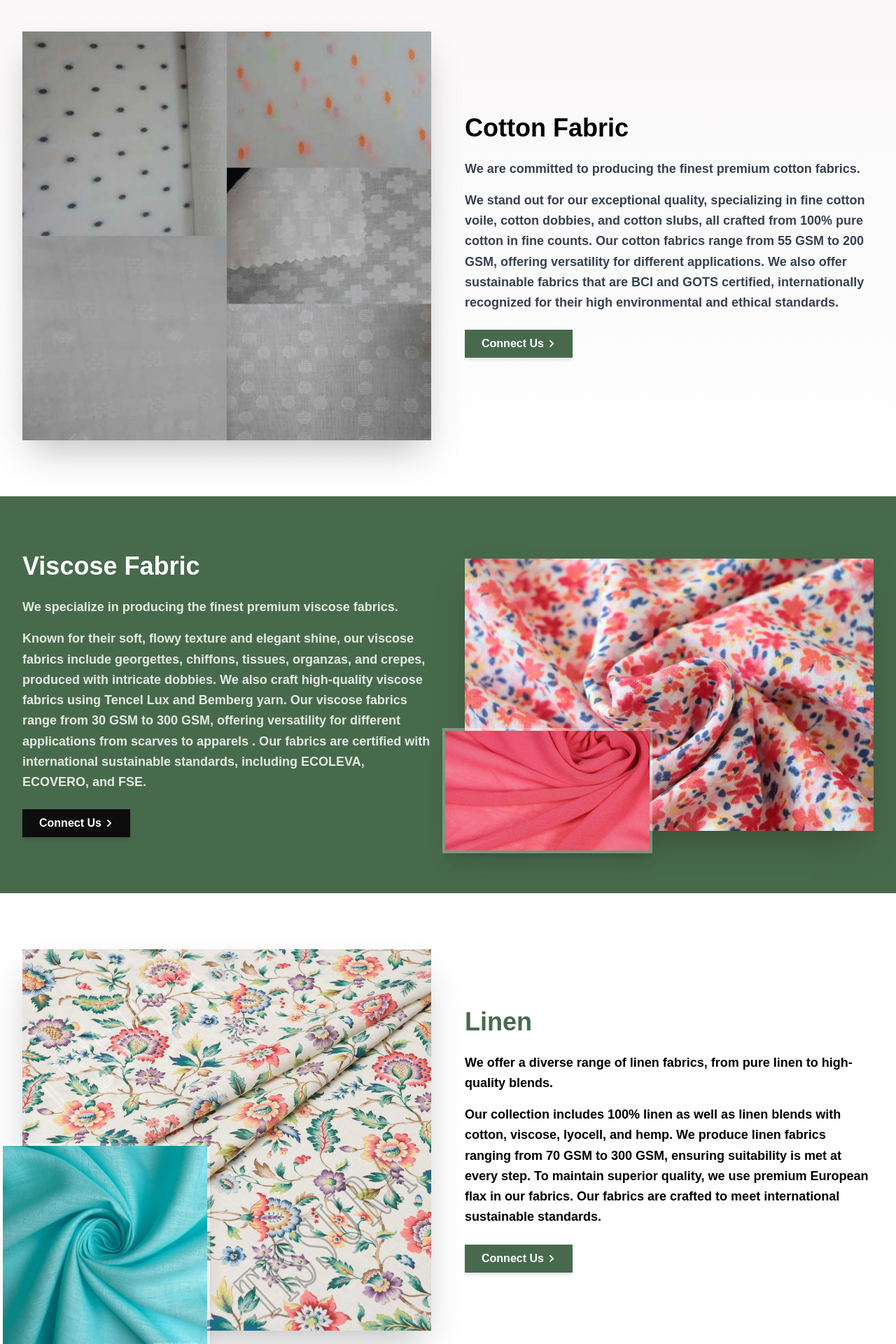
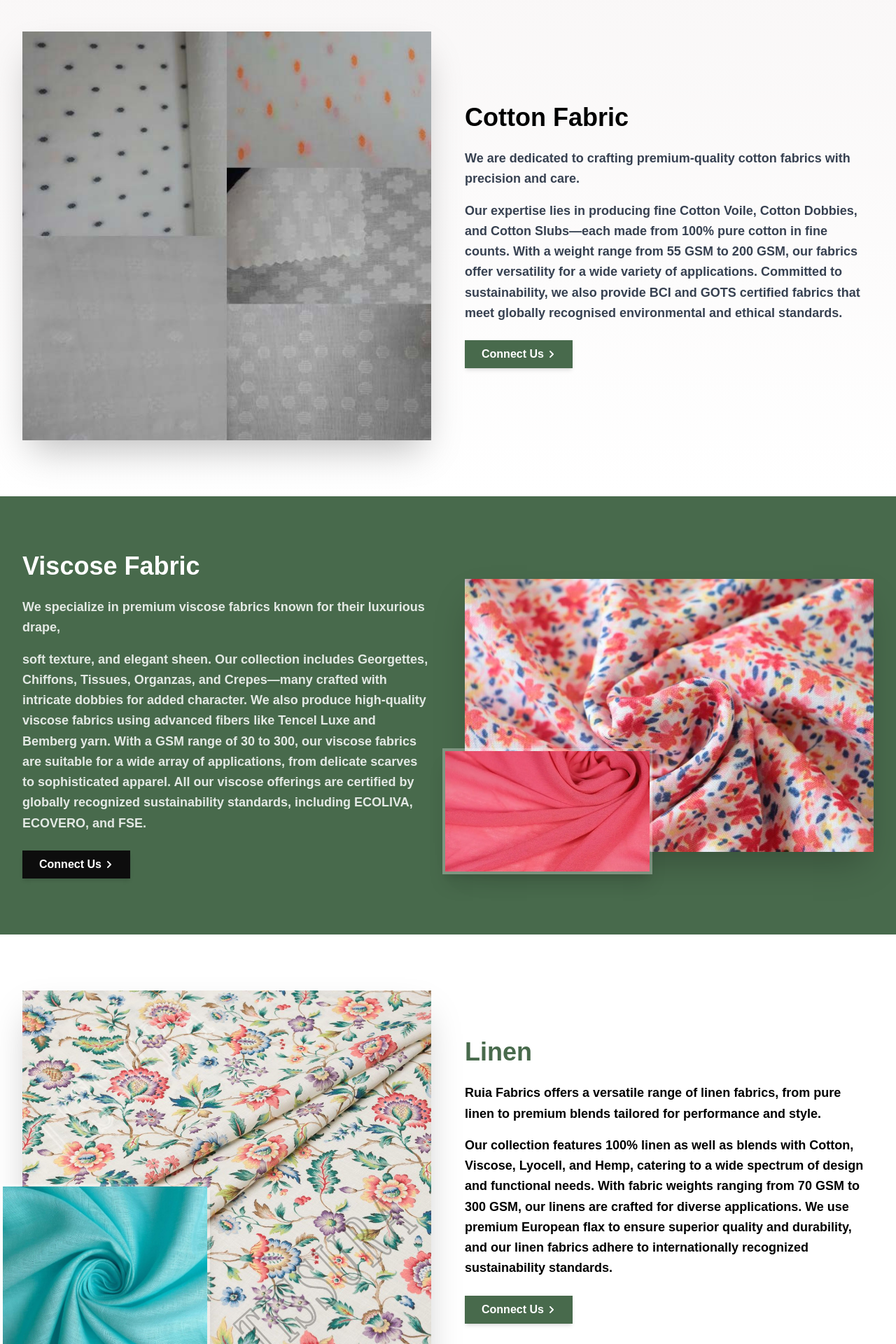
Before and after one commit to brightensolutions/ruia-fabrics, a Next.js app: page /compnay/product in a window 1280 px wide. Shown: the part 880-2800 px from the top of the page at 70% size. Built offline with nearby package versions, Linux system fonts and the light colour scheme.

Commit message:
chnage all content

```diff
--- a/app/(root)/(home)/compnay/Market/page.tsx
+++ b/app/(root)/(home)/compnay/Market/page.tsx
@@ -33,11 +33,7 @@ const Market = () => {
     details: [
       {
         paragraph:
-          "At Ruia Fabrics, our in-house weaving unit is equipped with 24 advanced air-jet looms, allowing us to produce high-quality woven fabrics with precision and efficiency. Our weaving division specializes in customized weaves and intricate patterns, ensuring innovation and versatility in fabric design.",
-      },
-      {
-        paragraph:
-          "In addition, we operate 110 cutting-edge velvet manufacturing machines, offering a diverse range of premium velvet fabrics for both the apparel and home furnishing markets. ",
+          "At Ruia Fabrics, our in-house weaving facility is equipped with 24 advanced air-jet looms, enabling the production of high-quality woven fabrics with exceptional precision and efficiency. We specialize in customized weaves and intricate patterns, ensuring innovation and adaptability across fabric designs. Complementing this, our 110 state-of-the-art velvet machines support a wide range of premium velvet offerings tailored for both apparel and home furnishing applications.",
       },
     ],
     paragraphColor: "text-custom-black/80",
@@ -53,12 +49,9 @@ const Market = () => {
     details: [
       {
         paragraph:
-          "We partner with leading textile mills across India to facilitate large-scale fabric manufacturing. This strategic collaboration enables us to deliver a cost-effective, diverse, and high-quality product range, catering to the demands of various industries. With a legacy spanning over four decades, our commitment to sustainable textile practices remains at the core of our operations.",
+          "At Ruia Fabrics, we collaborate with leading textile mills across India to support large-scale fabric manufacturing with efficiency and reliability. These strategic partnerships allow us to offer a diverse, cost-effective, and high-quality product range tailored to the needs of multiple industries. With over four decades of experience, sustainability remains central to our approach. Our partner mills uphold the highest quality and environmental standards, holding certifications such as OEKO-TEX®️, BCI, GOTS, Verified Sustainable Viscose, Inditex, FSC, and the Organic 100 Content Standard.",
       },
-      {
-        paragraph:
-          "The mills we collaborate with in India adhere to the highest quality standards and hold certifications such as OEKO-TEX®, BCI, GOTS, Verified Sustainable Viscose, Inditex, FSC, and the Organic 100 Content Standard, ensuring a commitment to sustainability and excellence.",
-      },
+
     ],
     paragraphColor: "text-custom-black/80",
     images: {
--- a/app/(root)/(home)/compnay/about-us/page.tsx
+++ b/app/(root)/(home)/compnay/about-us/page.tsx
@@ -12,7 +12,7 @@ const AboutusSection = () => {
         <ServicesSection
           image="/company/about-us-images.jpg"
           title="About Us"
-          description="Founded in 1952, Ruia Fabrics is a leader in textiles, specializing in high-quality velvet and viscose fabrics. With a legacy of innovation and sustainability, we proudly serve domestic and international markets, offering competitive, world-class products."
+          description="Ruia Fabrics is a leading name in the textile industry, specializing in high-quality Velvet, Linen, and Viscose fabrics. With a legacy built on innovation, craftsmanship, and sustainability, we proudly cater to both domestic and international markets—offering competitive, world-class textile solutions that meet the evolving demands of fashion and lifestyle industries."
           link={{ href: "/compnay/contact-us", label: "Contact Us" }}
         />
       </div>
--- a/app/(root)/(home)/compnay/product/page.tsx
+++ b/app/(root)/(home)/compnay/product/page.tsx
@@ -32,11 +32,11 @@ const Product = () => {
     titleColor: "text-textblak",
     details: [
       {
-        paragraph: "We are committed to producing the finest premium cotton fabrics.",
+        paragraph: "We are dedicated to crafting premium-quality cotton fabrics with precision and care.",
       },
       {
         paragraph:
-          "We stand out for our exceptional quality, specializing in fine cotton voile, cotton dobbies, and cotton slubs, all crafted from 100% pure cotton in fine counts. Our cotton fabrics range from 55 GSM to 200 GSM, offering versatility for different applications. We also offer sustainable fabrics that are BCI and GOTS certified, internationally recognized for their high environmental and ethical standards.",
+          "Our expertise lies in producing fine Cotton Voile, Cotton Dobbies, and Cotton Slubs—each made from 100% pure cotton in fine counts. With a weight range from 55 GSM to 200 GSM, our fabrics offer versatility for a wide variety of applications. Committed to sustainability, we also provide BCI and GOTS certified fabrics that meet globally recognised environmental and ethical standards.",
       },
     ],
     paragraphColor: "text-gray-700",
@@ -52,11 +52,11 @@ const Product = () => {
     titleColor: "text-white",
     details: [
       {
-        paragraph: "We specialize in producing the finest premium viscose fabrics.",
+        paragraph: "We specialize in premium viscose fabrics known for their luxurious drape,",
       },
       {
         paragraph:
-          "Known for their soft, flowy texture and elegant shine, our viscose fabrics include georgettes, chiffons, tissues, organzas, and crepes, produced with intricate dobbies. We also craft high-quality viscose fabrics using Tencel Lux and Bemberg yarn. Our viscose fabrics range from 30 GSM to 300 GSM, offering versatility for different applications from scarves to apparels . Our fabrics are certified with international sustainable standards, including ECOLEVA, ECOVERO, and FSE.",
+          "soft texture, and elegant sheen. Our collection includes Georgettes, Chiffons, Tissues, Organzas, and Crepes—many crafted with intricate dobbies for added character. We also produce high-quality viscose fabrics using advanced fibers like Tencel Luxe and Bemberg yarn. With a GSM range of 30 to 300, our viscose fabrics are suitable for a wide array of applications, from delicate scarves to sophisticated apparel. All our viscose offerings are certified by globally recognized sustainability standards, including ECOLIVA, ECOVERO, and FSE.",
       },
     ],
     paragraphColor: "text-white/85",
@@ -73,11 +73,11 @@ const Product = () => {
     title: "Linen ",
     details: [
       {
-        paragraph: "We offer a diverse range of linen fabrics, from pure linen to high-quality blends.",
+        paragraph: "Ruia Fabrics offers a versatile range of linen fabrics, from pure linen to premium blends tailored for performance and style.",
       },
       {
         paragraph:
-          "Our collection includes 100% linen as well as linen blends with cotton, viscose, lyocell, and hemp. We produce linen fabrics ranging from 70 GSM to 300 GSM, ensuring suitability is met at every step. To maintain superior quality, we use premium European flax in our fabrics. Our fabrics are crafted to meet international sustainable standards.",
+          "Our collection features 100% linen as well as blends with Cotton, Viscose, Lyocell, and Hemp, catering to a wide spectrum of design and functional needs. With fabric weights ranging from 70 GSM to 300 GSM, our linens are crafted for diverse applications. We use premium European flax to ensure superior quality and durability, and our linen fabrics adhere to internationally recognized sustainability standards.",
       },
     ],
     paragraphColor: "text-textblak",
@@ -93,11 +93,11 @@ const Product = () => {
     titleColor: "text-black",
     details: [
       {
-        paragraph: "Soft, luxurious, and royal, velvet is known for its rich texture and elegant appearance.",
+        paragraph: "Renowned for its soft touch and regal elegance, is a hallmark of luxury—and at Ruia Fabrics, we craft it to perfection.",
       },
       {
         paragraph:
-          "We produce high-quality micro-velvet, viscose velvet, and nylon-viscose velvet, along with Brasso velvets ( Devoré ). Our velvet fabrics range from 150 GSM to 300 GSM, offering versatility for various applications. Our fabrics are certified with international sustainable standards.",
+          "Our offerings include high-quality Micro-Velvet, Viscose Velvet, Nylon-Viscose Belvet, and Brasso (Devoré) velvets, all designed to deliver exceptional texture and visual appeal. With a GSM range of 150 to 300, our velvet fabrics are tailored for diverse applications across fashion and interior design. Each fabric is produced in accordance with internationally recognized sustainability standards, ensuring both beauty and responsibility.",
       },
     ],
     paragraphColor: "text-black",
@@ -115,7 +115,7 @@ const Product = () => {
       <ServicesSection
         image="/company/014A7572.JPG"
         title="Our Products"
-        description="Established in 1952, Ruia Fabrics has evolved into a global leader in high-quality velvet and viscose fabrics. With a strong history of innovation and excellence, we produce a wide range of fabrics, including viscose/rayon velvet, synthetic velvet and cotton velvet, that cater to a variety of applications."
+        description="Ruia Fabrics has grown into a global leader in high-quality Linen, Velvet and Viscose fabrics. With a longstanding commitment to innovation and excellence, we offer a diverse range of fabrics—including Viscose/Rayon Velvet, synthetic Velvet, and Cotton Velvet—designed to meet the needs of various applications across industries."
         link={{ href: "/compnay/contact-us", label: "Contact Us" }}
       />
 
--- a/components/About-us.tsx
+++ b/components/About-us.tsx
@@ -47,11 +47,11 @@ const SustainableFabrics = () => {
     },
     {
       id: 6,
-      name: "European flex",
+      name: "European Flax",
       image: "/fabric/linen .jpg",
       icon: "/Manufacturing/European flex logo.png",
       description:
-        "European flax is known for  long, strong fibers, contributing to the luxurious feel and durability of linen.",
+        "European Flax is known for  long, strong fibers, contributing to the luxurious feel and durability of linen.",
     },
     {
       id: 2,
@@ -109,13 +109,10 @@ const SustainableFabrics = () => {
           <h2 className="text-4xl lg:text-5xl font-rubik font-bold text-custom-black mb-8">Sustainable Style, Woven with Care.</h2>
 
           <p className="text-xl text-custom-black font-abel font-semibold  leading-relaxed ">
-            "Sustainability is an exercise in both social and environmental well-being. It goes beyond simply doing
-            good; it's about creating a meaningful and positive impact on people, the planet, and our collective
-            prosperity."
+            "Sustainability for us means creating long-term value for people, the planet, and shared prosperity. It’s not just about doing good—it’s about making a lasting impact through every choice we make."
           </p>
           <p className="text-lg text-custom-black font-semibold font-abel mt-4">
-            Our 'Responsible For' framework is more than a plan—it's a commitment to act with greater responsibility in
-            every step we take.
+          Our Responsible For framework reflects our commitment to mindful sourcing, ethical production, and conscious decision-making—ensuring every fabric is crafted with purpose and care.
           </p>
         </motion.div>
 
--- a/components/ContactUs.tsx
+++ b/components/ContactUs.tsx
@@ -160,8 +160,8 @@ const ContactUs = () => {
       >
         <motion.div variants={itemVariants} className="text-center">
           <h1 className="font-rubik text-4xl md:text-5xl font-bold text-custom-green mb-4">Get In Touch</h1>
-          <p className="font-abel text-xl text-custom-black/80 max-w-2xl mx-auto">
-            We'd love to hear from you. Please fill out this form or reach out using the contact details below.
+          <p className="font-abel text-xl text-custom-black/80 max-w-2xl font-semibold mx-auto">
+          Connect with us for any inquiries or collaboration opportunities. We’re here to assist you and provide tailored, world-class textile solutions.
           </p>
         </motion.div>
 
--- a/components/Home.tsx
+++ b/components/Home.tsx
@@ -28,10 +28,10 @@ export function InfiniteMovingCardsDemo() {
             className="md:max-w-[90%] w-full mx-auto"
           >
             <p className="text-lg sm:text-2xl text-custom-black font-semibold font-abel mb-6 leading-relaxed">
-            Ruia Fabrics is a premier textile solutions provider in Western India, specializing in the manufacturing and trading of a diverse range of high-quality fabrics.With over a decade of industry expertise, we are committed to delivering value-added textile solutions while establishing a strong and distinguished presence in the Indian textile market.
+            Ruia Fabrics is a premier textile solutions provider based in Western India, specializing in the manufacturing and trading of a diverse range of high-quality fabrics. With over a decade of industry expertise, we are committed to delivering value-added textile solutions while building a strong and distinguished presence in the Indian textile market.
             </p>
             <p className="text-lg sm:text-2xl text-custom-black font-semibold font-abel mb-12 leading-relaxed">
-            Our expertise lies in producing premium resort wear fabrics, including 100% cotton, 100% linen, and blends with Lyocell, Modal, and Viscose. We also offer luxurious fabrics such as chiffon, crepe, and georgette, catering to the evolving needs of the fashion industry. Expanding into the realm of luxury clothing, including velvet fabric, Ruia Fabrics continues to set new benchmarks in quality, innovation, and craftsmanship.
+            Our core expertise lies in producing premium resort wear fabrics, including 100% Cotton, 100% Linen, and Blends with Lyocell, Modal, and Viscose. We also offer luxurious fabrics such as Chiffon, Crepe, and Georgette, catering to the evolving needs of the fashion industry. With our expansion into luxury textiles—particularly Velvet—Ruia Fabrics continues to set new benchmarks in quality, innovation, and craftsmanship.
             </p>
           </motion.div>
 
--- a/components/Why-Choode.tsx
+++ b/components/Why-Choode.tsx
@@ -89,8 +89,7 @@ const WhyChooseAlternative = () => {
 
 
           <motion.p variants={itemVariants} className="max-w-5xl mx-auto text-black font-abel font-semibold text-2xl">
-            At Ruia Fabrics, we combine traditional craftsmanship with modern innovation to create fabrics that stand
-            the test of time.
+          At Ruia Fabrics, we blend timeless craftsmanship with modern innovation to deliver fabrics that embody quality, durability, and refined design.
           </motion.p>
         </motion.div>
 
```
Also changed, not shown: components/Our-Services.tsx (+4 -4 lines), components/mission-vision.tsx (+6 -6 lines).
